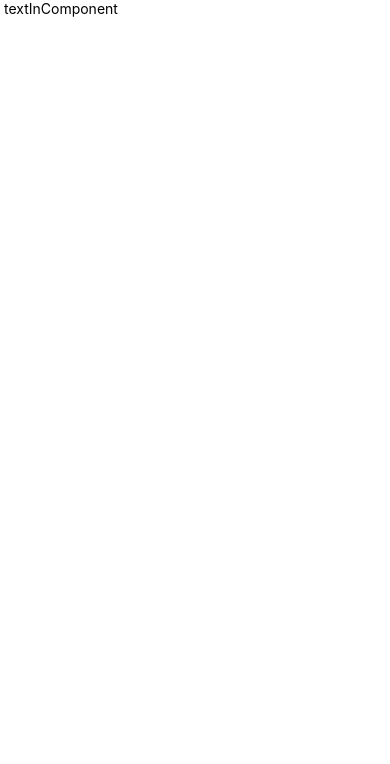
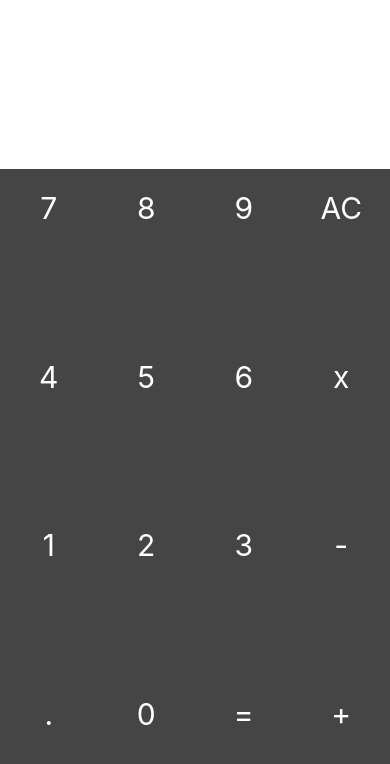
Before and after one commit to carlosdaniiel07/calculadora-react-native, a React Native app: screen / in a window 390 px wide. Shown: the top 764 px of the page. Built offline with nearby package versions, Linux system fonts and the light colour scheme.

Commit message:
Montando estrutura básica do layout da calculadora

```diff
--- a/App.js
+++ b/App.js
@@ -1,11 +1,60 @@
 import React, { Component } from 'react'
-import { Text, View } from 'react-native'
+import { Text, View, StyleSheet } from 'react-native'
+import Botao from './src/components/Botao'
+
+const Style = StyleSheet.create({
+  container: {
+    flex: 1
+  },
+  display: {
+    flex: 1,
+    backgroundColor: '#fff'
+  },
+  buttons: {
+    flex: 1,
+    flexDirection: "row"
+  }
+})
 
 export default class App extends Component {
+  onClick(label) {
+    console.log('Label => ' + label);
+  }
+
   render() {
     return (
-      <View>
-        <Text> textInComponent </Text>
+      <View style={Style.container}>
+        <View style={Style.display}>
+
+        </View>
+
+        <View style={Style.buttons}>
+          <Botao label='7' onPress={this.onClick} />
+          <Botao label='8' onPress={this.onClick} />
+          <Botao label='9' onPress={this.onClick} />
+          <Botao label='AC' onPress={this.onClick} />
+        </View>
+
+        <View style={Style.buttons}>
+          <Botao label='4' onPress={this.onClick} />
+          <Botao label='5' onPress={this.onClick} />
+          <Botao label='6' onPress={this.onClick} />
+          <Botao label='x' onPress={this.onClick} />
+        </View>
+
+        <View style={Style.buttons}>
+          <Botao label='1' onPress={this.onClick} />
+          <Botao label='2' onPress={this.onClick} />
+          <Botao label='3' onPress={this.onClick} />
+          <Botao label='-' onPress={this.onClick} />
+        </View>
+
+        <View style={Style.buttons}>
+          <Botao label='.' onPress={this.onClick} />
+          <Botao label='0' onPress={this.onClick} />
+          <Botao label='=' onPress={this.onClick} />
+          <Botao label='+' onPress={this.onClick} />
+        </View>
       </View>
     )
   }
--- /dev/null
+++ b/src/components/Botao.js
@@ -0,0 +1,25 @@
+import React, { Component } from 'react'
+import { Text, View, TouchableHighlight, StyleSheet, Dimensions } from 'react-native'
+
+const Style = StyleSheet.create({
+    button: {
+        fontSize: 30,
+        height: Dimensions.get('window').height / 4,
+        width: Dimensions.get('window').width / 4,
+        padding: 20,
+        backgroundColor: '#454545',
+        textAlign: "center",
+        justifyContent: "center",
+        borderWidth: 1,
+        borderColor: '#454545',
+        color: '#fff'
+    }
+})
+
+export default (props) => {
+    return (
+        <TouchableHighlight onPress={() => props.onPress(props.label)}>
+            <Text style={Style.button}>{props.label}</Text>
+        </TouchableHighlight>
+    )
+}
```
